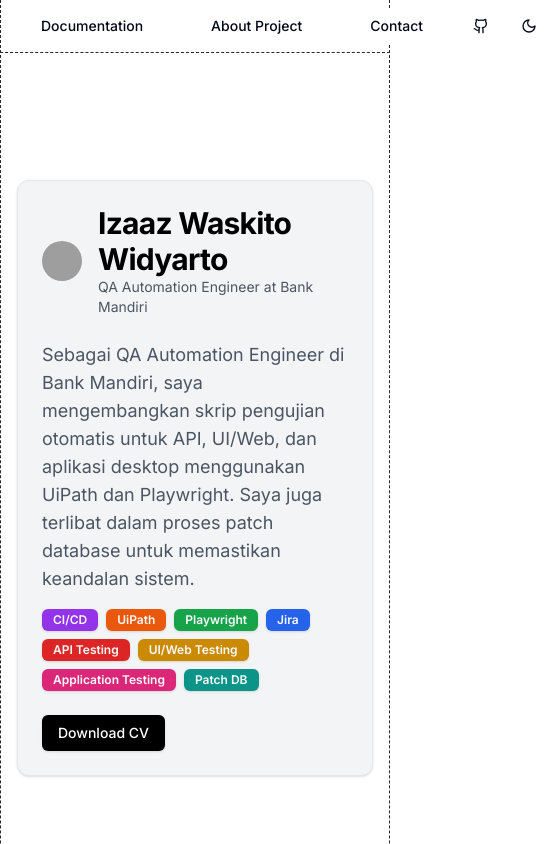
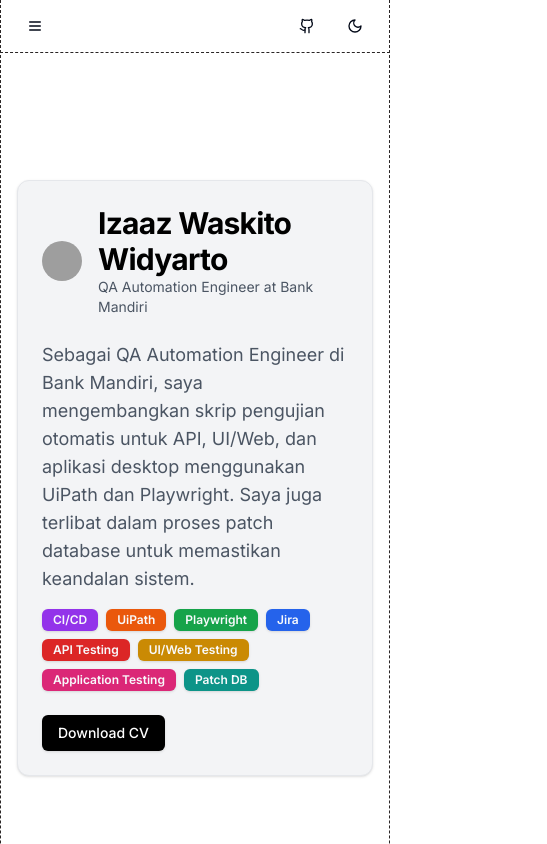
Before and after one commit to izaazwaskito/dashboard-izaaz-ui, a Next.js app: page / in a window 390 px wide. Shown: the top 844 px of the page, 547 px wide, since content can reach past the window. Built offline with nearby package versions, Linux system fonts and the light colour scheme; grey boxes are pictures that could not be loaded.

Commit message:
fixing navbar mobile

```diff
--- a/app/page.tsx
+++ b/app/page.tsx
@@ -1,7 +1,7 @@
-"use client"; // Pastikan ini ada di bagian atas file
+"use client";
 
 import * as React from "react";
-import { Github, Moon, Sun, CalendarIcon } from "lucide-react";
+import { Github, Moon, Sun, CalendarIcon, Menu } from "lucide-react";
 
 import Link from "next/link";
 import { useTheme } from "next-themes";
@@ -30,21 +30,23 @@
 
 const Home = () => {
   const { theme, setTheme } = useTheme();
-  const [mounted, setMounted] = React.useState(false); // State untuk memastikan komponen sudah di-mount
+  const [mounted, setMounted] = React.useState(false);
+  const [isMenuOpen, setIsMenuOpen] = React.useState(false);
 
-  // Gunakan useEffect untuk memastikan komponen sudah di-mount di client
   React.useEffect(() => {
     setMounted(true);
   }, []);
 
-  // Jika komponen belum di-mount, jangan render apa-apa
   if (!mounted) {
     return null;
   }
 
-  // Fungsi untuk toggle tema
   const toggleTheme = () => {
     setTheme(theme === "dark" ? "light" : "dark");
+  };
+
+  const toggleMenu = () => {
+    setIsMenuOpen(!isMenuOpen);
   };
 
   return (
@@ -54,15 +56,16 @@
       } w-full font-inter`}
     >
       <div className="container mx-auto px-4 min-h-screen border-l border-r border-stone-800 border-[0.5px] border-dashed border-t-0 border-b-0">
-        {/* Garis Horizontal Full Width */}
-        <div className="flex items-center justify-between space-x-4 pt-2 pb-2">
-          {/* Navigasi */}
+        {/* Header Section */}
+        <div className="flex items-center justify-between pt-2 pb-2">
+          {/* Logo atau Menu untuk Desktop */}
+          <div className="hidden md:flex items-center space-x-4">
             <NavigationMenu>
-            <NavigationMenuList className="gap-4">
+              <NavigationMenuList className="flex gap-4">
                 <NavigationMenuItem>
                   <Link href="/docs" legacyBehavior passHref>
                     <NavigationMenuLink
-                    className={`${navigationMenuTriggerStyle()} text-lg px-6 py-3 font-medium`}
+                      className={`${navigationMenuTriggerStyle()} text-lg px-6 py-3 font-medium bg-transparent`}
                     >
                       Documentation
                     </NavigationMenuLink>
@@ -71,7 +74,7 @@
                 <NavigationMenuItem>
                   <Link href="/about" legacyBehavior passHref>
                     <NavigationMenuLink
-                    className={`${navigationMenuTriggerStyle()} text-lg px-6 py-3 font-medium`}
+                      className={`${navigationMenuTriggerStyle()} text-lg px-6 py-3 font-medium bg-transparent`}
                     >
                       About Project
                     </NavigationMenuLink>
@@ -80,7 +83,7 @@
                 <NavigationMenuItem>
                   <Link href="/contact" legacyBehavior passHref>
                     <NavigationMenuLink
-                    className={`${navigationMenuTriggerStyle()} text-lg px-6 py-3 font-medium`}
+                      className={`${navigationMenuTriggerStyle()} text-lg px-6 py-3 font-medium bg-transparent`}
                     >
                       Contact
                     </NavigationMenuLink>
@@ -88,8 +91,20 @@
                 </NavigationMenuItem>
               </NavigationMenuList>
             </NavigationMenu>
+          </div>
 
-          {/* Tombol di kanan */}
+          {/* Tombol Menu untuk Mobile */}
+          <Button
+            variant="ghost"
+            size="icon"
+            onClick={toggleMenu}
+            className="md:hidden"
+          >
+            <Menu className="h-[1.2rem] w-[1.2rem]" />
+            <span className="sr-only">Toggle menu</span>
+          </Button>
+
+          {/* Tombol di kanan (Toggle Theme dan GitHub) */}
           <div className="flex items-center gap-3">
             <Button
               variant="ghost"
@@ -115,6 +130,43 @@
             </Button>
           </div>
         </div>
+
+        {/* Dropdown Menu untuk Mobile */}
+        {isMenuOpen && (
+          <div className="md:hidden mt-4">
+            <NavigationMenu>
+              <NavigationMenuList className="flex flex-col gap-2">
+                <NavigationMenuItem>
+                  <Link href="/docs" legacyBehavior passHref>
+                    <NavigationMenuLink
+                      className={`${navigationMenuTriggerStyle()} text-lg px-6 py-3 font-medium w-full text-center bg-transparent w-screen`}
+                    >
+                      Documentation
+                    </NavigationMenuLink>
+                  </Link>
+                </NavigationMenuItem>
+                <NavigationMenuItem>
+                  <Link href="/about" legacyBehavior passHref>
+                    <NavigationMenuLink
+                      className={`${navigationMenuTriggerStyle()} text-lg px-6 py-3 font-medium w-full text-center bg-transparent`}
+                    >
+                      About Project
+                    </NavigationMenuLink>
+                  </Link>
+                </NavigationMenuItem>
+                <NavigationMenuItem>
+                  <Link href="/contact" legacyBehavior passHref>
+                    <NavigationMenuLink
+                      className={`${navigationMenuTriggerStyle()} text-lg px-6 py-3 font-medium w-full text-center bg-transparent`}
+                    >
+                      Contact
+                    </NavigationMenuLink>
+                  </Link>
+                </NavigationMenuItem>
+              </NavigationMenuList>
+            </NavigationMenu>
+          </div>
+        )}
 
         <div className="absolute left-0 w-screen border-t border-stone-800 border-dashed"></div>
         {/* Konten Anda di sini */}
```
Lines whose indentation alone changed are shown as unchanged.
